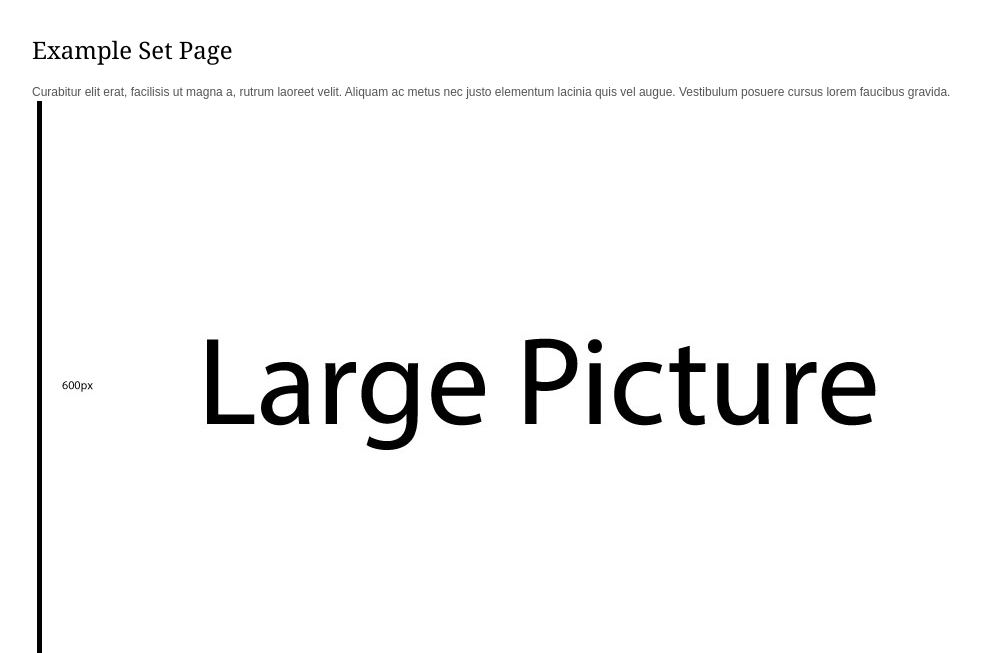
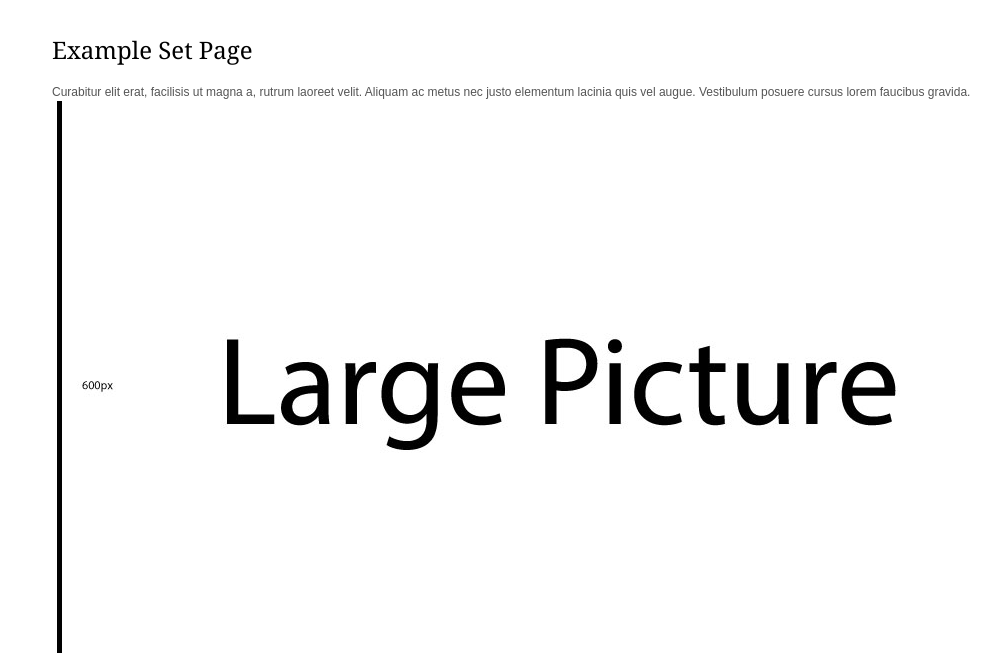
Before and after one commit to lukefrasera/tylerportfolio, a plain HTML site: page examplepage.html in a window 1280 px wide. Shown: the part 147-800 px from the top of the page, without its empty margins (108-1106 px from the left). Drawn offline with Linux system fonts and the light colour scheme.

Commit message:
Fixed centering the page

```diff
--- a/mainstyle.css
+++ b/mainstyle.css
@@ -15,7 +15,7 @@ body {
     height: 100%;
     line-height: 1.5;
     width: 100%;
-    min-width: 1100px;
+    min-width: 960px;
     margin: 0px;
     padding: 0px;
 }
@@ -140,7 +140,7 @@ body {
     margin-right: auto;
     padding: 35px 0 0 0px;
     position: relative;
-    width: 1000px;
+    width: 960px;
     z-index: 10;
 }
 
@@ -154,7 +154,7 @@ body {
     #maincontainer {
         display: none;
         margin: 0 0 35px 0;
-        width: 1000px;
+        width: 960px;
     }
 
     .bodycopy a { color: #000000; text-decoration: underline; }
@@ -163,7 +163,7 @@ body {
 
     .project_content {
         color: #555555;
-        width: 1000px;
+        width: 960px;
     }
 
     .project_title {
```
